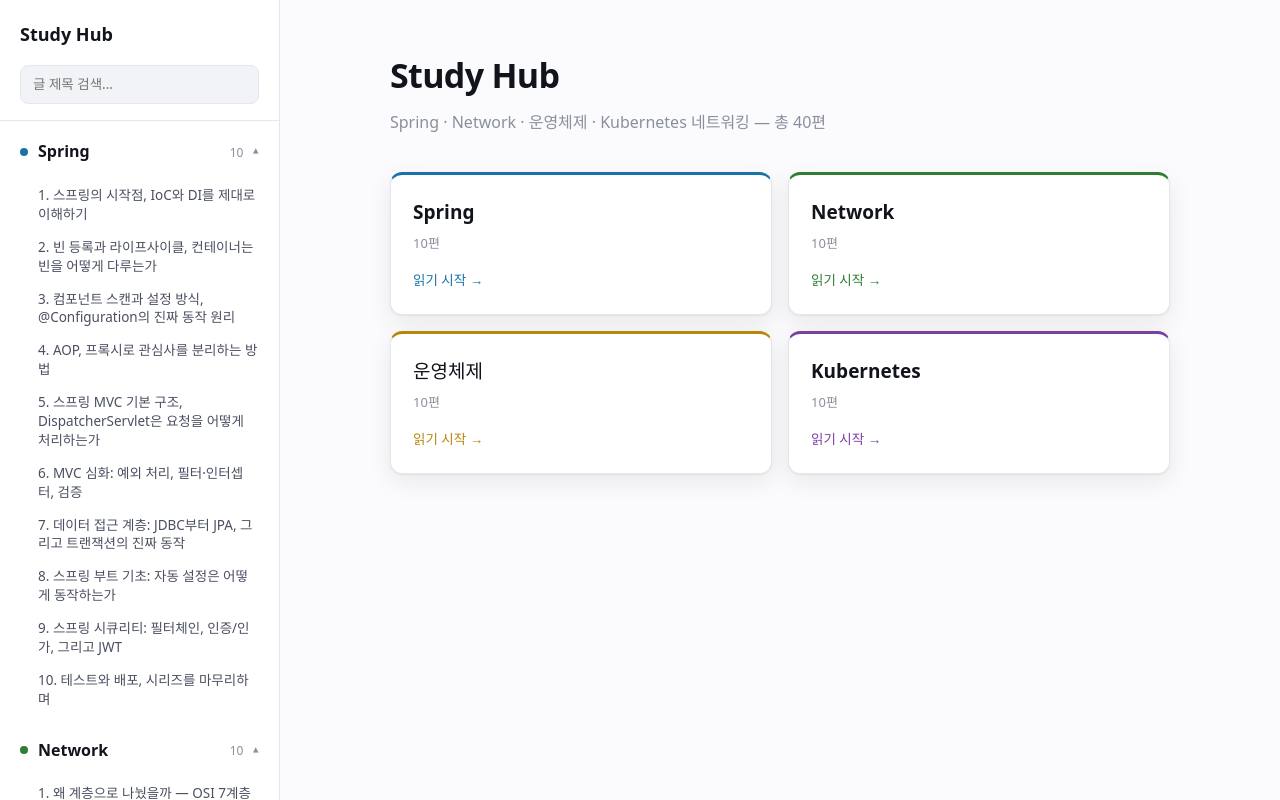
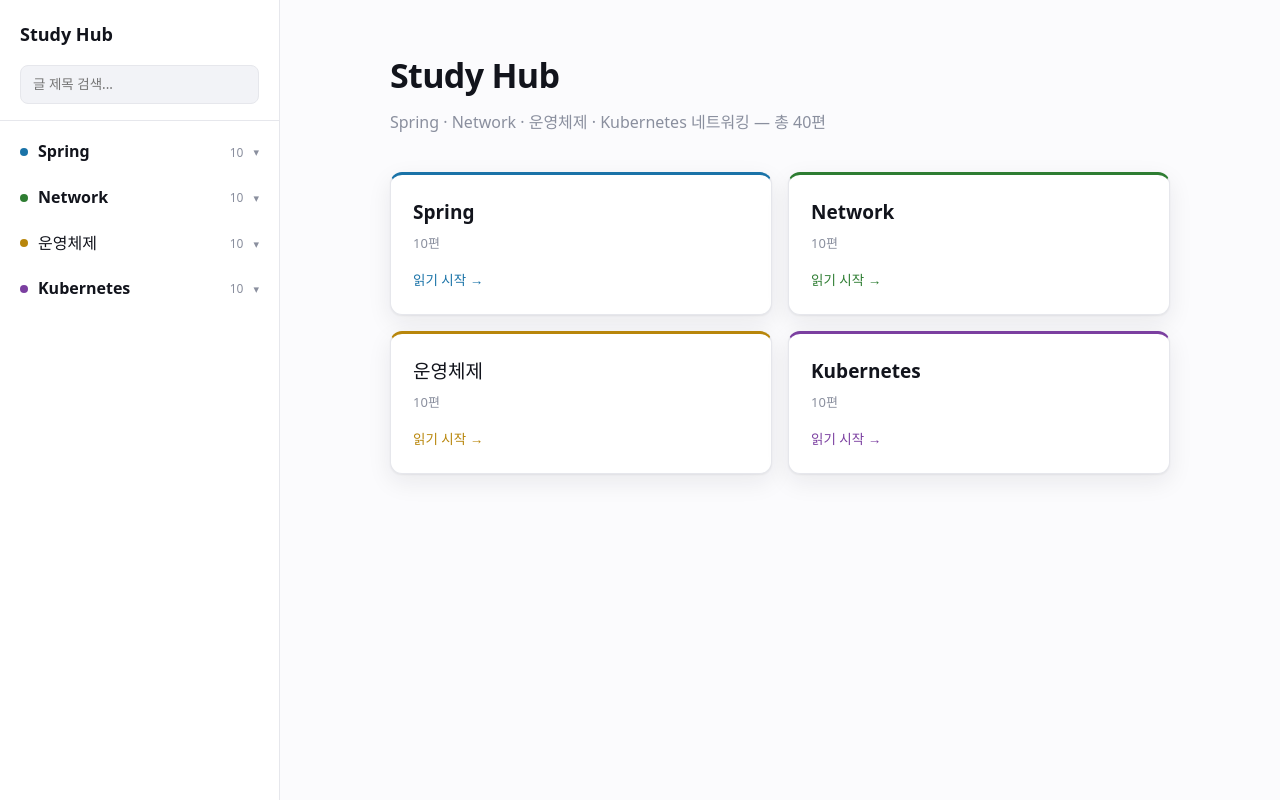
Before and after one commit to zser99/study-hub, a React (Vite) app: page / in a window 1280 px wide. Built offline with nearby package versions, Linux system fonts and the light colour scheme.

Commit message:
fix: start sidebar with series collapsed
The expanded-by-default list made the home page feel cluttered;
only the active post's series should auto-expand now.

```diff
--- a/src/components/Sidebar.jsx
+++ b/src/components/Sidebar.jsx
@@ -20,7 +20,7 @@ function Sidebar() {
   const [query, setQuery] = useState('')
   const [openSeries, setOpenSeries] = useState(() => {
     const activePost = posts.find((p) => p.id === activeId)
-    return new Set(activePost ? [activePost.series] : seriesOrder)
+    return new Set(activePost ? [activePost.series] : [])
   })
 
   const trimmedQuery = query.trim().toLowerCase()
```
